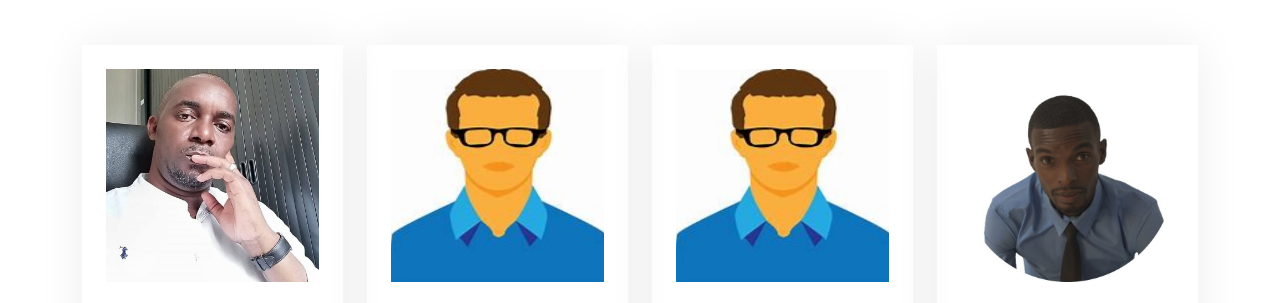
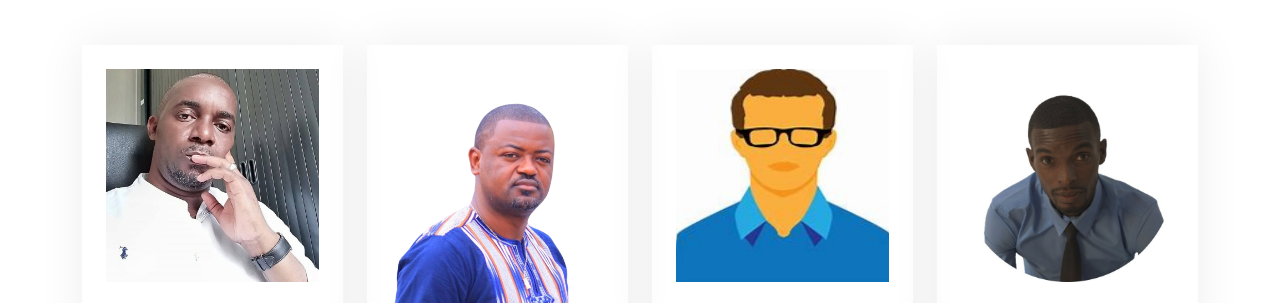
Before and after one commit to Lionel-Johnson/bikere, a plain HTML site: page about.html in a window 1280 px wide. Shown: the part 3207-3510 px from the top of the page. Drawn offline with nearby package versions, Linux system fonts and the light colour scheme.

Commit message:
ajoute de la photo de anatole

```diff
--- a/about.html
+++ b/about.html
@@ -246,7 +246,7 @@
             <div class="col-lg-3 col-md-6 wow fadeInUp" data-wow-delay="0.5s">
                 <div class="team-item p-4">
                     <div class="overflow-hidden mb-4">
-                        <img class="img-fluid" src="img/team-3.jpg" alt="">
+                        <img class="img-fluid" src="img/Anatole.png" alt="">
                     </div>
                     <h5 class="mb-0"style="text-align: center;">Mr Anatole OBAM</h5>
                     <p style="text-align: center;">Associé</p>
```
Also changed, not shown: index.html (+1 -1 lines), img/Anatole.png (added).
